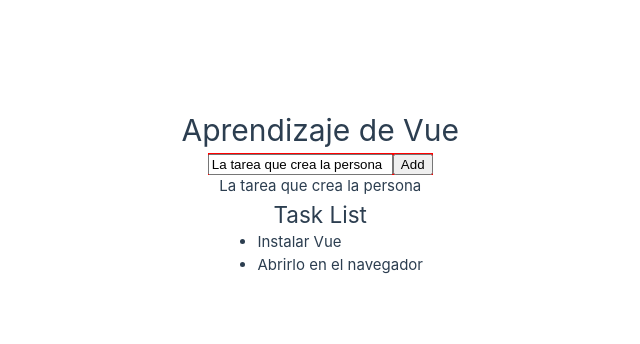
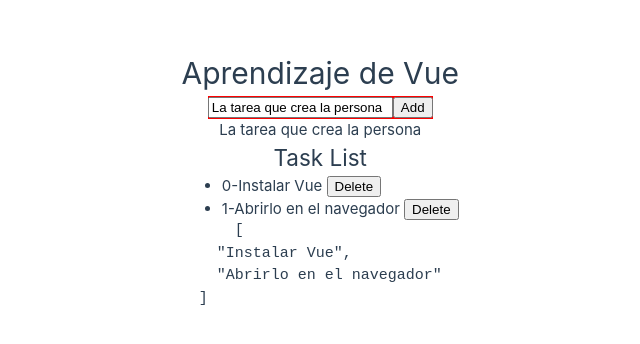
Before and after one commit to jpgarbanzo/vue-example, a Vue app in the folder to-do-list/: page / in a window 1280 px wide. Shown: the part 208-552 px from the top of the page, without its empty margins (101-741 px from the left). Built offline with nearby package versions, Linux system fonts and the light colour scheme.

Commit message:
Adding delete to to-do list

```diff
--- a/to-do-list/src/components/ToDoList.vue
+++ b/to-do-list/src/components/ToDoList.vue
@@ -10,10 +10,14 @@
   <h2>Task List</h2>
 
   <ul>
-    <li v-for="tarea in listaDeTareas">
-      {{ tarea }}
+    <li v-for="(tarea, index) in listaDeTareas" v-bind:key="index">
+      {{ index }}-{{ tarea }}
+      <button v-on:click="eliminarElemento(index)">Delete</button>
     </li>
   </ul>
+  <pre>
+    {{ listaDeTareas }}
+  </pre>
 </template>
 
 <script>
@@ -28,7 +32,12 @@
 
   methods: {
     agregarElemento() {
-      alert('hola')
+      this.listaDeTareas.push(this.tareaNueva)
+    },
+
+    eliminarElemento(index) {
+      //   alert('Eliminar elemento en la posición #' + index)
+      this.listaDeTareas.splice(index, 1)
     },
   },
 }
```
